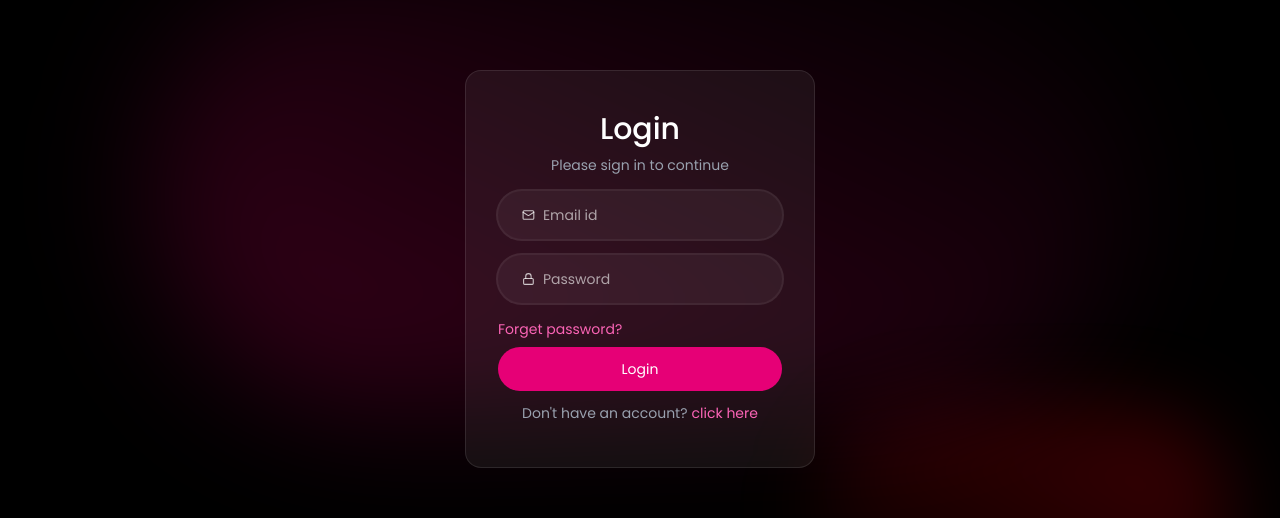
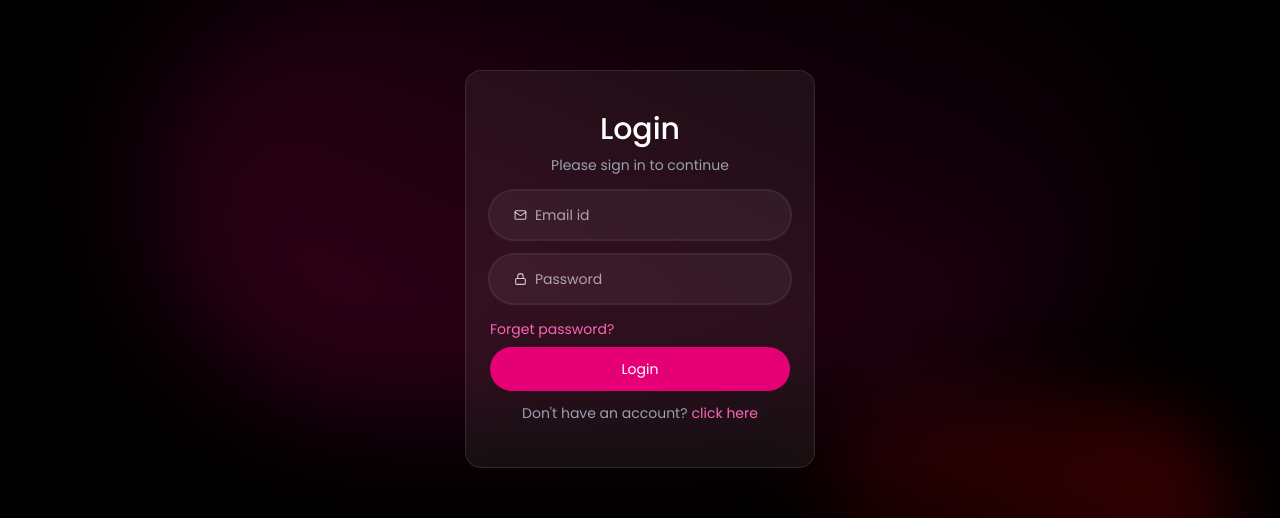
Before and after one commit to Istekhar-Arkam/AI-Thumbnail-Generator-App, a React (Vite) app in the folder Frontend/: page /login in a window 1280 px wide. Shown: the part 131-649 px from the top of the page. Built offline with nearby package versions, Linux system fonts and the light colour scheme; no server answers.

Commit message:
fix: improve CORS configuration formatting and enhance Login form styling

```diff
--- a/Frontend/src/components/Login.tsx
+++ b/Frontend/src/components/Login.tsx
@@ -40,7 +40,7 @@ const Login = () => {
       <div className="min-h-screen flex items-center justify-center">
         <form
           onSubmit={handleSubmit}
-          className="w-full sm:w-87.5 text-center bg-white/6 border border-white/10 rounded-2xl px-8"
+          className="w-full sm:w-87.5 text-center bg-white/6 border border-white/10 rounded-2xl px-6 mx-2"
         >
           <h1 className="text-white text-3xl mt-10 font-medium">
             {state === "login" ? "Login" : "Sign up"}
```
Also changed, not shown: 1 other file (tests, documents, lock files or other folders).
